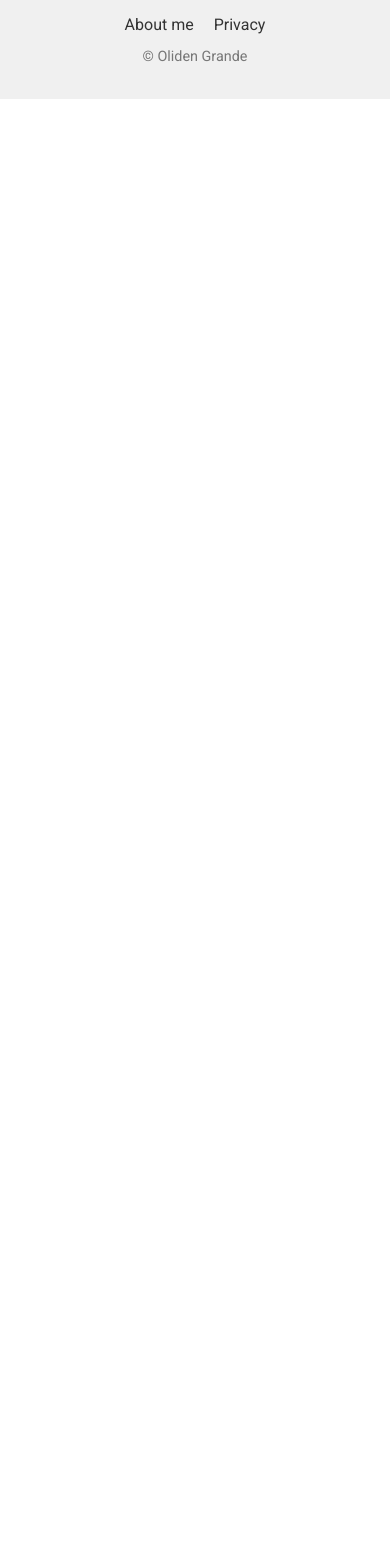
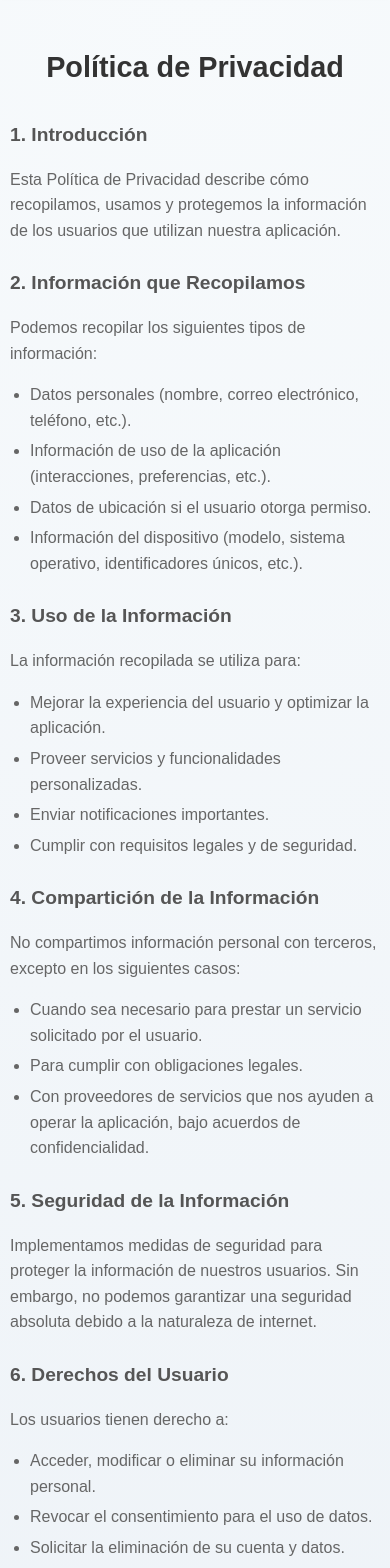
Before and after one commit to OlidenGrande/og, a React (Create React App) app: page /privacy in a window 390 px wide. Shown: the part 2060-3628 px from the top of the page. Before the commit the page ends 2159 px from the top, so only its background shows below. Built offline with nearby package versions, Linux system fonts and the light colour scheme.

Commit message:
Adding privacy policy

```diff
--- a/package.json
+++ b/package.json
@@ -10,7 +10,7 @@
     "@testing-library/user-event": "^13.5.0",
     "react": "^19.0.0",
     "react-dom": "^19.0.0",
-    "react-scripts": "5.0.1",
+    "react-router-dom": "^7.3.0",
     "web-vitals": "^2.1.4"
   },
   "scripts": {
@@ -40,6 +40,7 @@
     ]
   },
   "devDependencies": {
-    "gh-pages": "^6.3.0"
+    "gh-pages": "^6.3.0",
+    "react-scripts": "^5.0.1"
   }
 }
--- a/src/App.js
+++ b/src/App.js
@@ -1,16 +1,29 @@
 import React from "react";
+import { BrowserRouter, Routes, Route } from "react-router-dom";
 import Header from "./Header";
 import About from "./About";
 import './App.css';
 import Footer from "./Footer";
+import Privacy from "./Privacy";
+
+function Home() {
+    return (
+        <About/>
+    )
+}
 
 function App() {
   return (
-    <div className="App">
-      <Header />
-      <About />
-      <Footer />
-    </div>
+    <BrowserRouter>
+      <div className="App">
+        <Header />
+        <Home/>
+        <Routes>
+          <Route path="/privacy" element={<Privacy />} />
+        </Routes>
+        <Footer />
+      </div>
+    </BrowserRouter>
   );
 }
 
--- a/src/Footer.js
+++ b/src/Footer.js
@@ -1,24 +1,15 @@
-import React from "react";
+import React from 'react';
 import './Footer.css';
 
 function Footer() {
-    return(
-        <footer className="footer">
-            <div className="footer-links">
-                <a href="/About">About me</a>
-                <a href="/privacy">Privacy</a>
-            </div>
-            {/* <div className="footer-clients">
-                <h3>Clientes</h3>
-                <div className="client-icons">
-
-                </div>
-            </div> */}
-            <div className="footer-copyright">
-                <p>&copy; {new Date().getFullYear} Oliden Grande</p>
-            </div>
-        </footer>
-    );
+  return (
+    <footer className="footer">
+      <div className="footer-links">
+        <a href="https://olidengrande.github.io/og/privacy.html" target="_blank" rel="noopener noreferrer">Privacy Policy</a>
+      </div>
+      {/* ... (el resto del componente) ... */}
+    </footer>
+  );
 }
 
 export default Footer;
--- /dev/null
+++ b/src/Privacy.css
@@ -0,0 +1,60 @@
+/* Privacy.css */
+
+.privacy-policy-container {
+    max-width: 800px;
+    margin: 20px auto;
+    padding: 20px;
+    font-family: sans-serif;
+    line-height: 1.6;
+  }
+
+  .privacy-policy-container h1 {
+    text-align: center;
+    margin-bottom: 30px;
+    color: #333;
+  }
+
+  .privacy-policy-container h2 {
+    margin-top: 25px;
+    margin-bottom: 10px;
+    color: #555;
+  }
+
+  .privacy-policy-container p {
+    margin-bottom: 15px;
+    color: #666;
+  }
+
+  .privacy-policy-container ul {
+    margin-bottom: 15px;
+    padding-left: 20px;
+  }
+
+  .privacy-policy-container li {
+    margin-bottom: 5px;
+    color: #666;
+  }
+
+  .privacy-policy-container a {
+    color: #007bff;
+    text-decoration: none;
+  }
+
+  .privacy-policy-container a:hover {
+    text-decoration: underline;
+  }
+
+  /* Estilos adicionales para mejorar la legibilidad en pantallas pequeñas */
+  @media (max-width: 600px) {
+    .privacy-policy-container {
+      padding: 10px;
+    }
+
+    .privacy-policy-container h1 {
+      font-size: 1.8em;
+    }
+
+    .privacy-policy-container h2 {
+      font-size: 1.2em;
+    }
+  }
--- /dev/null
+++ b/src/Privacy.js
@@ -0,0 +1,74 @@
+import React from "react";
+import "./Privacy.css"; // Asegúrate de tener un archivo Privacy.css para estilos
+
+function Privacy() {
+  return (
+    <div className="privacy-policy-container">
+      <h1>Política de Privacidad</h1>
+
+      <section>
+        <h2>1. Introducción</h2>
+        <p>Esta Política de Privacidad describe cómo recopilamos, usamos y protegemos la información de los usuarios que utilizan nuestra aplicación.</p>
+      </section>
+
+      <section>
+        <h2>2. Información que Recopilamos</h2>
+        <p>Podemos recopilar los siguientes tipos de información:</p>
+        <ul>
+          <li>Datos personales (nombre, correo electrónico, teléfono, etc.).</li>
+          <li>Información de uso de la aplicación (interacciones, preferencias, etc.).</li>
+          <li>Datos de ubicación si el usuario otorga permiso.</li>
+          <li>Información del dispositivo (modelo, sistema operativo, identificadores únicos, etc.).</li>
+        </ul>
+      </section>
+
+      <section>
+        <h2>3. Uso de la Información</h2>
+        <p>La información recopilada se utiliza para:</p>
+        <ul>
+          <li>Mejorar la experiencia del usuario y optimizar la aplicación.</li>
+          <li>Proveer servicios y funcionalidades personalizadas.</li>
+          <li>Enviar notificaciones importantes.</li>
+          <li>Cumplir con requisitos legales y de seguridad.</li>
+        </ul>
+      </section>
+
+      <section>
+        <h2>4. Compartición de la Información</h2>
+        <p>No compartimos información personal con terceros, excepto en los siguientes casos:</p>
+        <ul>
+          <li>Cuando sea necesario para prestar un servicio solicitado por el usuario.</li>
+          <li>Para cumplir con obligaciones legales.</li>
+          <li>Con proveedores de servicios que nos ayuden a operar la aplicación, bajo acuerdos de confidencialidad.</li>
+        </ul>
+      </section>
+
+      <section>
+        <h2>5. Seguridad de la Información</h2>
+        <p>Implementamos medidas de seguridad para proteger la información de nuestros usuarios. Sin embargo, no podemos garantizar una seguridad absoluta debido a la naturaleza de internet.</p>
+      </section>
+
+      <section>
+        <h2>6. Derechos del Usuario</h2>
+        <p>Los usuarios tienen derecho a:</p>
+        <ul>
+          <li>Acceder, modificar o eliminar su información personal.</li>
+          <li>Revocar el consentimiento para el uso de datos.</li>
+          <li>Solicitar la eliminación de su cuenta y datos.</li>
+        </ul>
+      </section>
+
+      <section>
+        <h2>7. Cambios en la Política de Privacidad</h2>
+        <p>Podemos actualizar esta política en cualquier momento. Notificaremos a los usuarios sobre cambios importantes a través de la aplicación o por otros medios adecuados.</p>
+      </section>
+
+      <section>
+        <h2>8. Contacto</h2>
+        <p>Si tienes preguntas sobre esta Política de Privacidad, puedes contactarnos en: <a href="mailto:3dmodog@gmail.com">3dmodog@gmail.com</a></p>
+      </section>
+    </div>
+  );
+}
+
+export default Privacy;
```
Also changed, not shown: src/privacy.html (added, +76 -0 lines), 8 other files (tests, documents, lock files or other folders).
